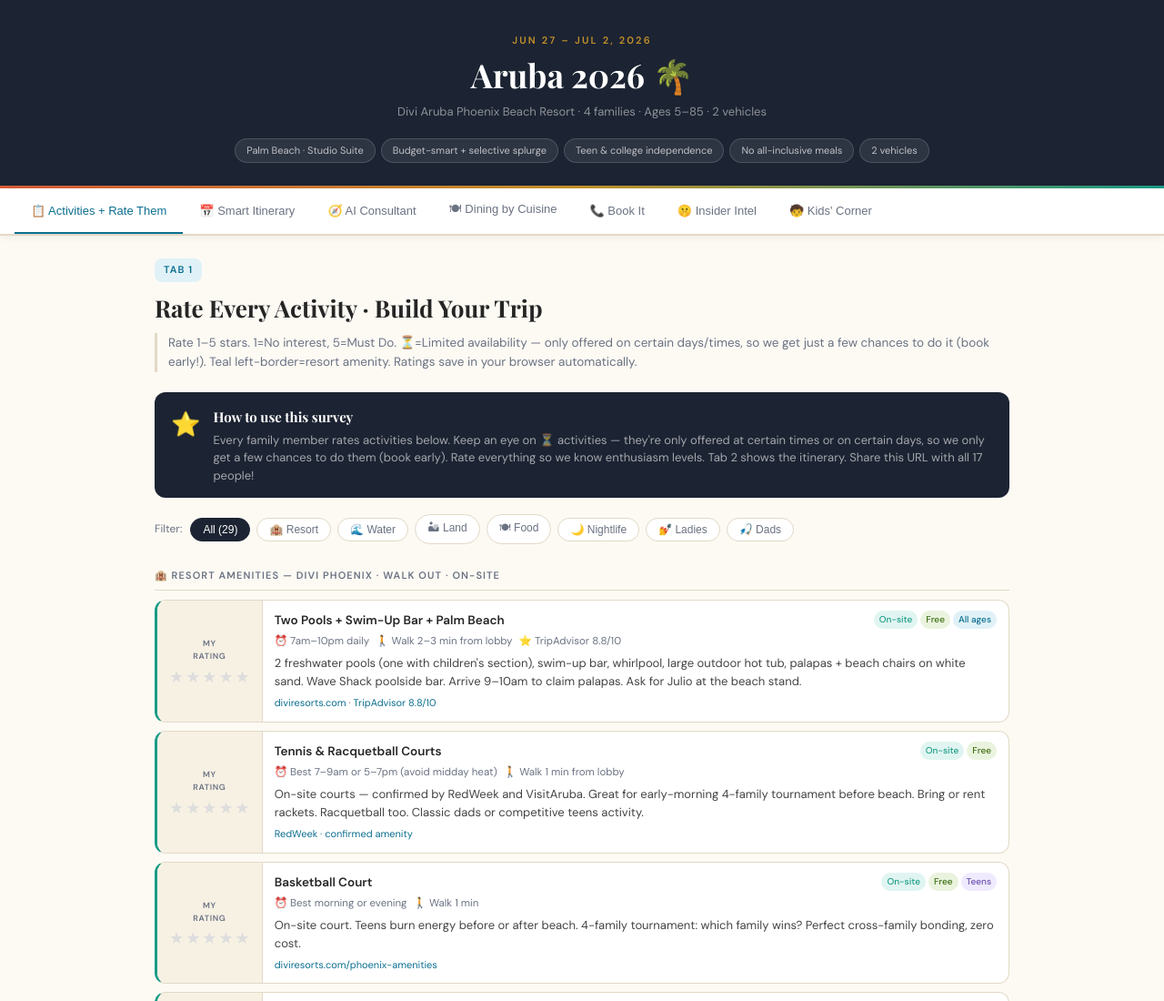
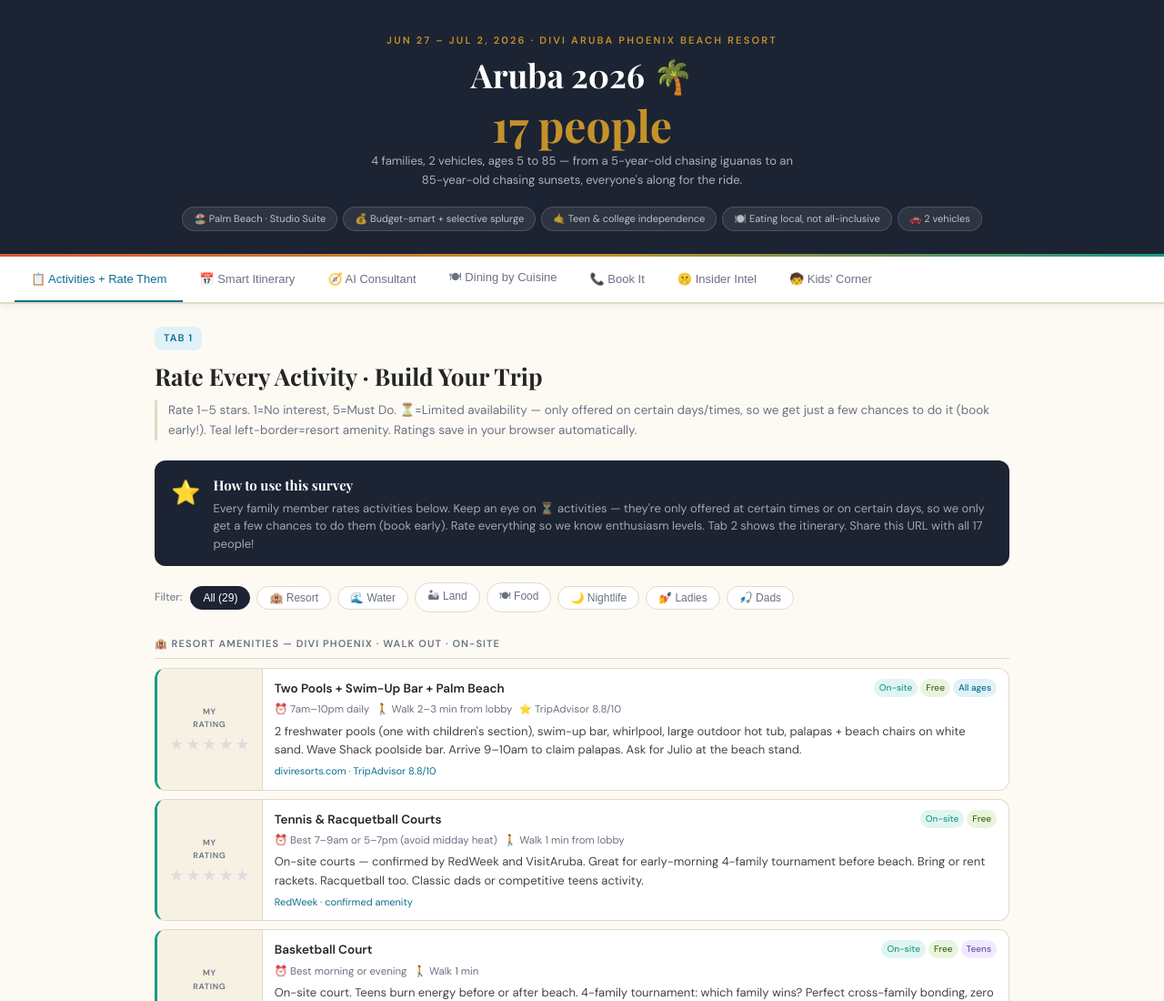
Before and after one commit to longuyen24/aruba-26, a plain HTML site: page index.html in a window 1280 px wide. Shown: the top 1100 px of the page at 91% size. Drawn offline with nearby package versions, Linux system fonts and the light colour scheme.

Commit message:
Update hero: bold 17 people count, fun tagline sentence, polished pills
Co-Authored-By: Claude Sonnet 4.6 <noreply@anthropic.com>

```diff
--- a/index.html
+++ b/index.html
@@ -15,7 +15,8 @@ a{color:var(--ocean);text-decoration:none}a:hover{text-decoration:underline}
 .hero::after{content:'';position:absolute;bottom:0;left:0;right:0;height:3px;background:linear-gradient(90deg,var(--coral),var(--gold),var(--teal))}
 .hero-eye{font-size:11px;font-weight:600;letter-spacing:.2em;text-transform:uppercase;color:var(--gold);margin-bottom:8px}
 .hero h1{font-family:'Playfair Display',serif;font-size:36px;font-weight:700;line-height:1.15;margin-bottom:10px}
-.hero-sub{font-size:13px;color:rgba(255,255,255,.5);margin-bottom:18px}
+.hero-count{font-family:'Playfair Display',serif;font-size:48px;font-weight:700;color:var(--gold);line-height:1;margin-bottom:6px}
+.hero-sub{font-size:13px;color:rgba(255,255,255,.65);margin-bottom:18px;max-width:480px;margin-left:auto;margin-right:auto;line-height:1.6}
 .pills{display:flex;flex-wrap:wrap;justify-content:center;gap:6px}
 .pill{background:rgba(255,255,255,.08);border:1px solid rgba(255,255,255,.15);border-radius:20px;padding:4px 12px;font-size:11px;color:rgba(255,255,255,.7)}
 /* TABS */
@@ -257,15 +258,16 @@ body{font-size:14px}
 <body>
 
 <div class="hero">
-  <div class="hero-eye">Jun 27 – Jul 2, 2026</div>
+  <div class="hero-eye">Jun 27 – Jul 2, 2026 · Divi Aruba Phoenix Beach Resort</div>
   <h1>Aruba 2026 🌴</h1>
-  <div class="hero-sub">Divi Aruba Phoenix Beach Resort · 4 families · Ages 5–85 · 2 vehicles</div>
+  <div class="hero-count">17 people</div>
+  <div class="hero-sub">4 families, 2 vehicles, ages 5 to 85 — from a 5-year-old chasing iguanas to an 85-year-old chasing sunsets, everyone's along for the ride.</div>
   <div class="pills">
-    <span class="pill">Palm Beach · Studio Suite</span>
-    <span class="pill">Budget-smart + selective splurge</span>
-    <span class="pill">Teen & college independence</span>
-    <span class="pill">No all-inclusive meals</span>
-    <span class="pill">2 vehicles</span>
+    <span class="pill">🏖️ Palm Beach · Studio Suite</span>
+    <span class="pill">💰 Budget-smart + selective splurge</span>
+    <span class="pill">🤙 Teen &amp; college independence</span>
+    <span class="pill">🍽️ Eating local, not all-inclusive</span>
+    <span class="pill">🚗 2 vehicles</span>
   </div>
 </div>
 
```
